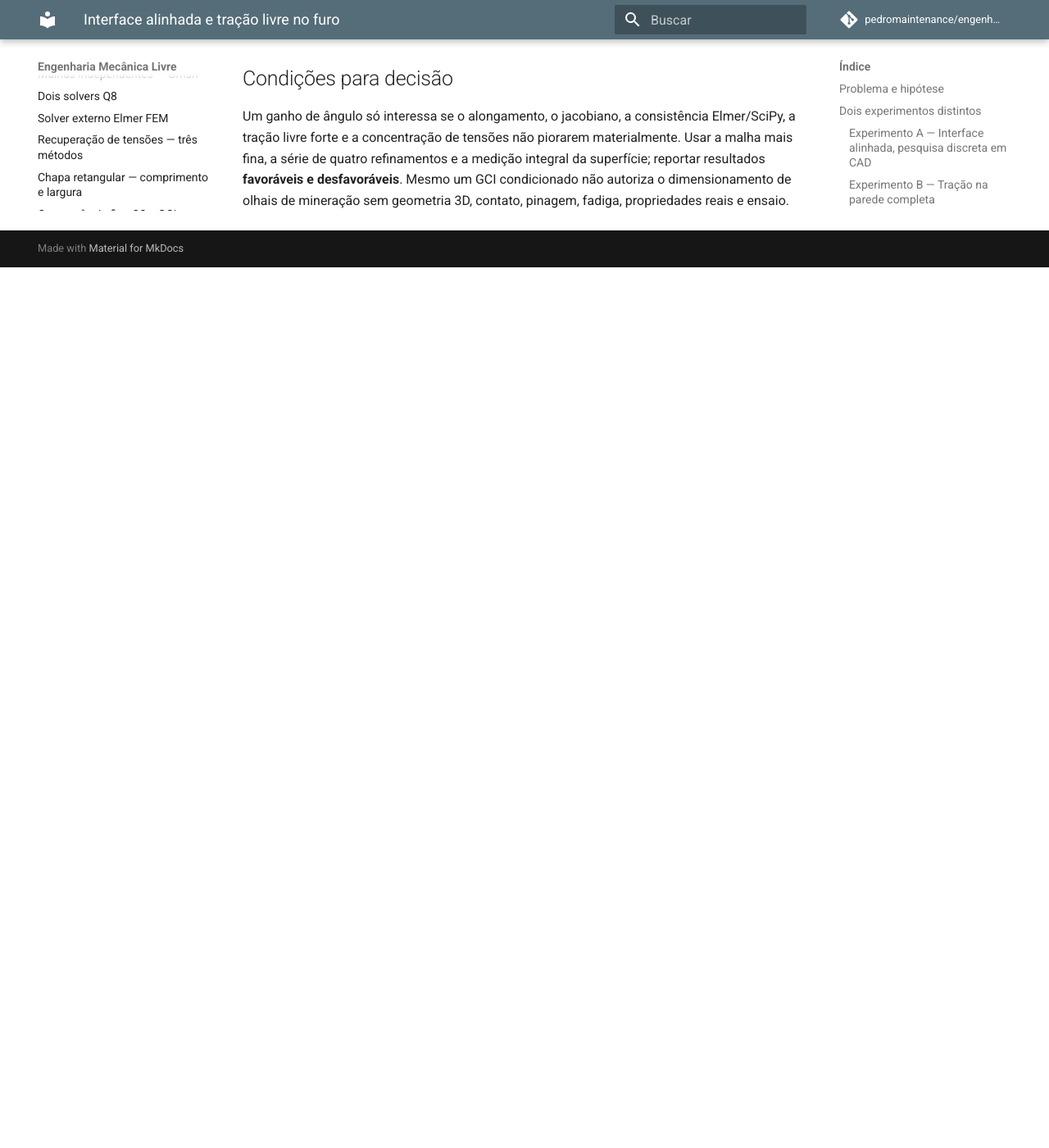
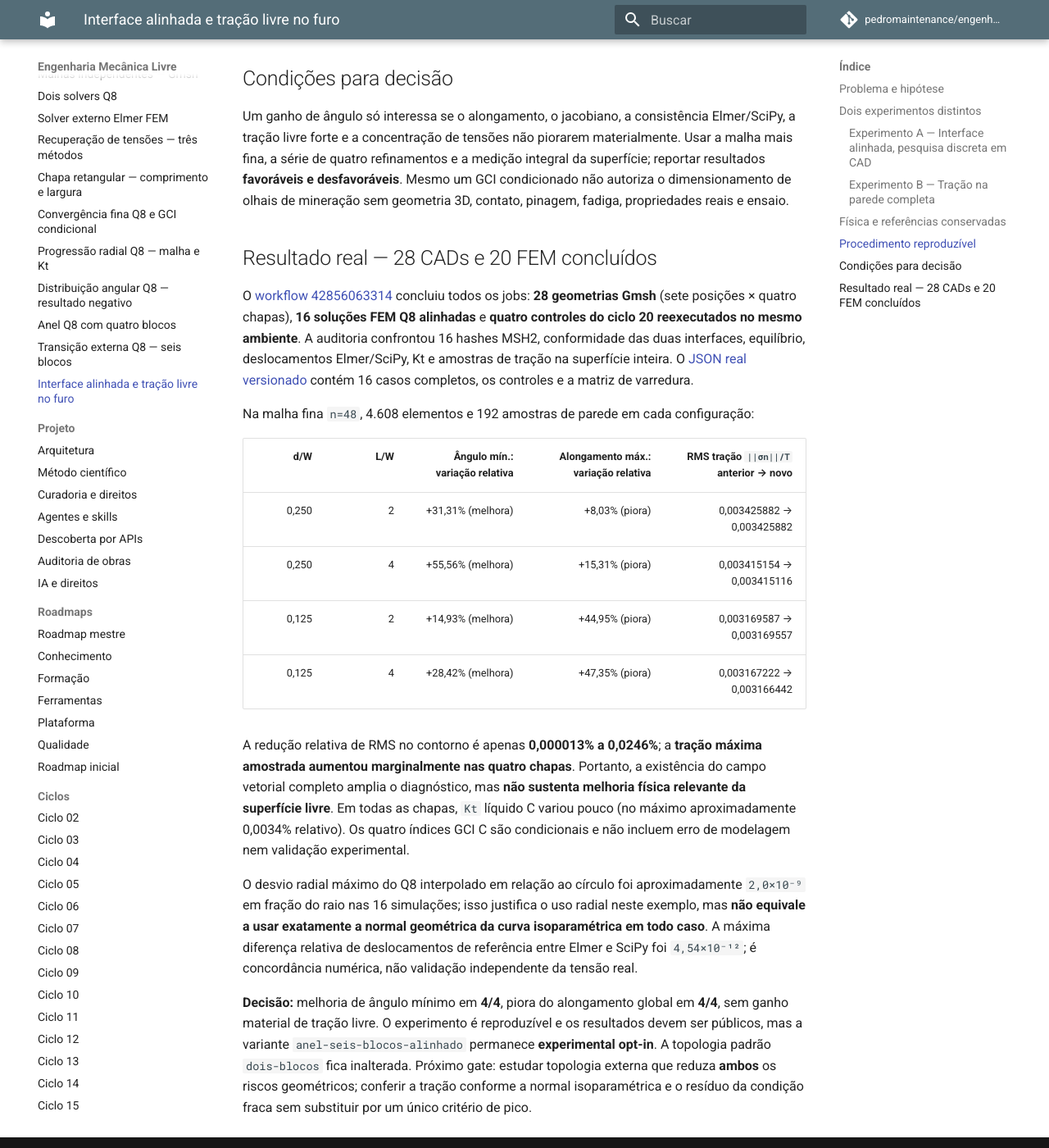
Before and after one commit to pedromaintenance/engenharia-mecanica-livre, an MkDocs documentation site: the page built from docs/laboratorios/interface-alinhada-tracao-parede.md, in a window 1280 px wide and 1400 px high, scrolled down 2394 px. Shown: the whole window at 82% size. Built offline with MkDocs 1.6.1 and Material for MkDocs 9.7.7, drawn with Linux system fonts in a browser that asks for light colours; comment, search, counter and statistics services are not loaded; before the commit the page ends 2720 px from its top, so only the background shows below that.

Commit message:
docs(ciclo21): registrar resultados reais 20 FEM e gate geométrico negativo

```diff
--- a/docs/laboratorios/interface-alinhada-tracao-parede.md
+++ b/docs/laboratorios/interface-alinhada-tracao-parede.md
@@ -60,3 +60,22 @@ O default `--topologia dois-blocos` permanece intocado. A variante `anel-seis-bl
 ## Condições para decisão
 
 Um ganho de ângulo só interessa se o alongamento, o jacobiano, a consistência Elmer/SciPy, a tração livre forte e a concentração de tensões não piorarem materialmente. Usar a malha mais fina, a série de quatro refinamentos e a medição integral da superfície; reportar resultados **favoráveis e desfavoráveis**. Mesmo um GCI condicionado não autoriza o dimensionamento de olhais de mineração sem geometria 3D, contato, pinagem, fadiga, propriedades reais e ensaio.
+
+## Resultado real — 28 CADs e 20 FEM concluídos
+
+O [workflow 42856063314](https://github.com/pedromaintenance/engenharia-mecanica-livre/actions/runs/42856063314) concluiu todos os jobs: **28 geometrias Gmsh** (sete posições × quatro chapas), **16 soluções FEM Q8 alinhadas** e **quatro controles do ciclo 20 reexecutados no mesmo ambiente**. A auditoria confrontou 16 hashes MSH2, conformidade das duas interfaces, equilíbrio, deslocamentos Elmer/SciPy, Kt e amostras de tração na superfície inteira. O [JSON real versionado](../dados/ciclo21-interface-tracao-2026-11-10.json) contém 16 casos completos, os controles e a matriz de varredura.
+
+Na malha fina `n=48`, 4.608 elementos e 192 amostras de parede em cada configuração:
+
+| d/W | L/W | Ângulo mín.: variação relativa | Alongamento máx.: variação relativa | RMS tração `||σn||/T` anterior → novo |
+| ---: | ---: | ---: | ---: | ---: |
+| 0,250 | 2 | +31,31% (melhora) | +8,03% (piora) | 0,003425882 → 0,003425882 |
+| 0,250 | 4 | +55,56% (melhora) | +15,31% (piora) | 0,003415154 → 0,003415116 |
+| 0,125 | 2 | +14,93% (melhora) | +44,95% (piora) | 0,003169587 → 0,003169557 |
+| 0,125 | 4 | +28,42% (melhora) | +47,35% (piora) | 0,003167222 → 0,003166442 |
+
+A redução relativa de RMS no contorno é apenas **0,000013% a 0,0246%**; a **tração máxima amostrada aumentou marginalmente nas quatro chapas**. Portanto, a existência do campo vetorial completo amplia o diagnóstico, mas **não sustenta melhoria física relevante da superfície livre**. Em todas as chapas, `Kt` líquido C variou pouco (no máximo aproximadamente 0,0034% relativo). Os quatro índices GCI C são condicionais e não incluem erro de modelagem nem validação experimental.
+
+O desvio radial máximo do Q8 interpolado em relação ao círculo foi aproximadamente `2,0×10⁻⁹` em fração do raio nas 16 simulações; isso justifica o uso radial neste exemplo, mas **não equivale a usar exatamente a normal geométrica da curva isoparamétrica em todo caso**. A máxima diferença relativa de deslocamentos de referência entre Elmer e SciPy foi `4,54×10⁻¹²`; é concordância numérica, não validação independente da tensão real.
+
+**Decisão:** melhoria de ângulo mínimo em **4/4**, piora do alongamento global em **4/4**, sem ganho material de tração livre. O experimento é reproduzível e os resultados devem ser públicos, mas a variante `anel-seis-blocos-alinhado` permanece **experimental opt-in**. A topologia padrão `dois-blocos` fica inalterada. Próximo gate: estudar topologia externa que reduza **ambos** os riscos geométricos; conferir a tração conforme a normal isoparamétrica e o resíduo da condição fraca sem substituir por um único critério de pico.
```
